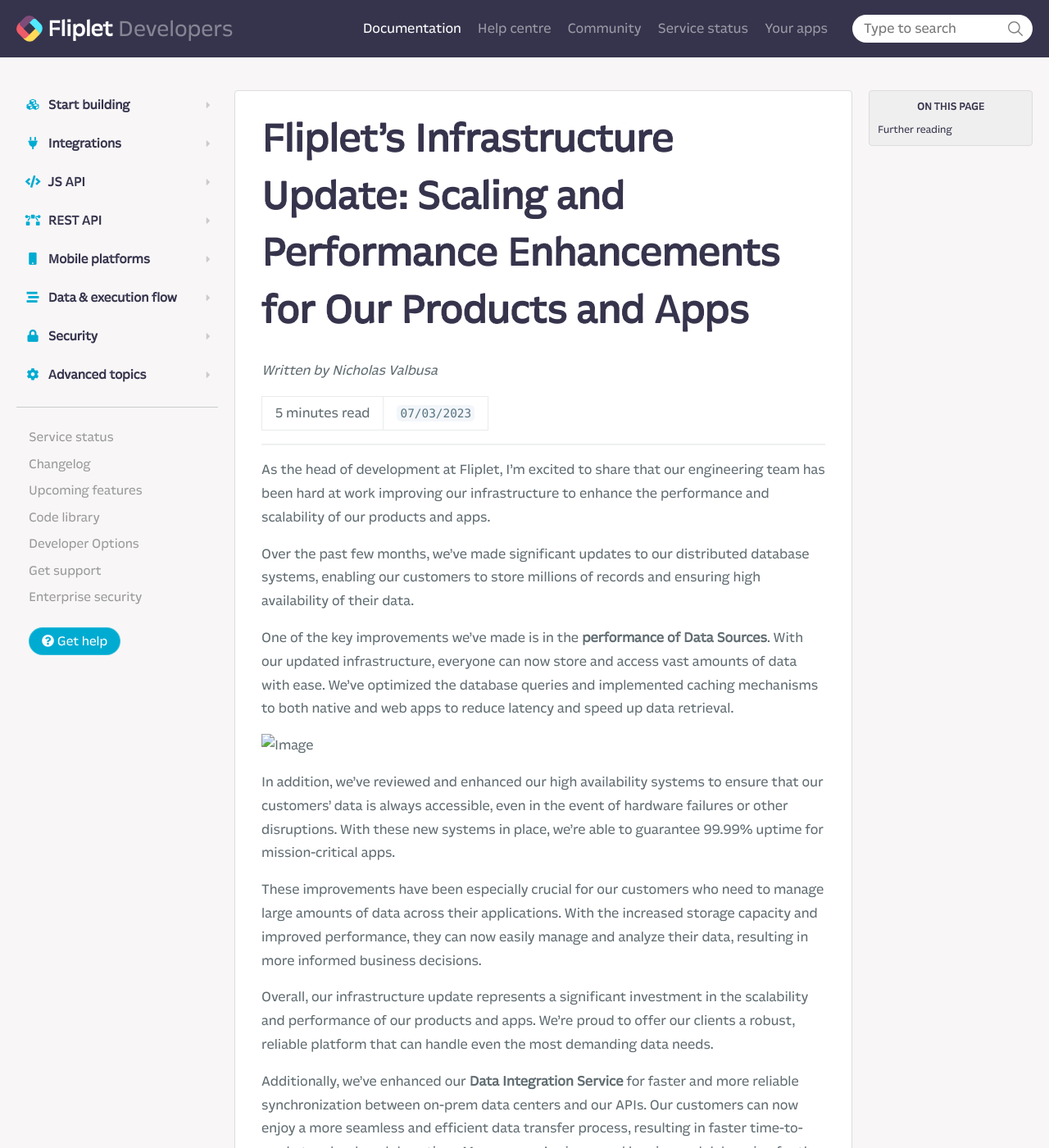
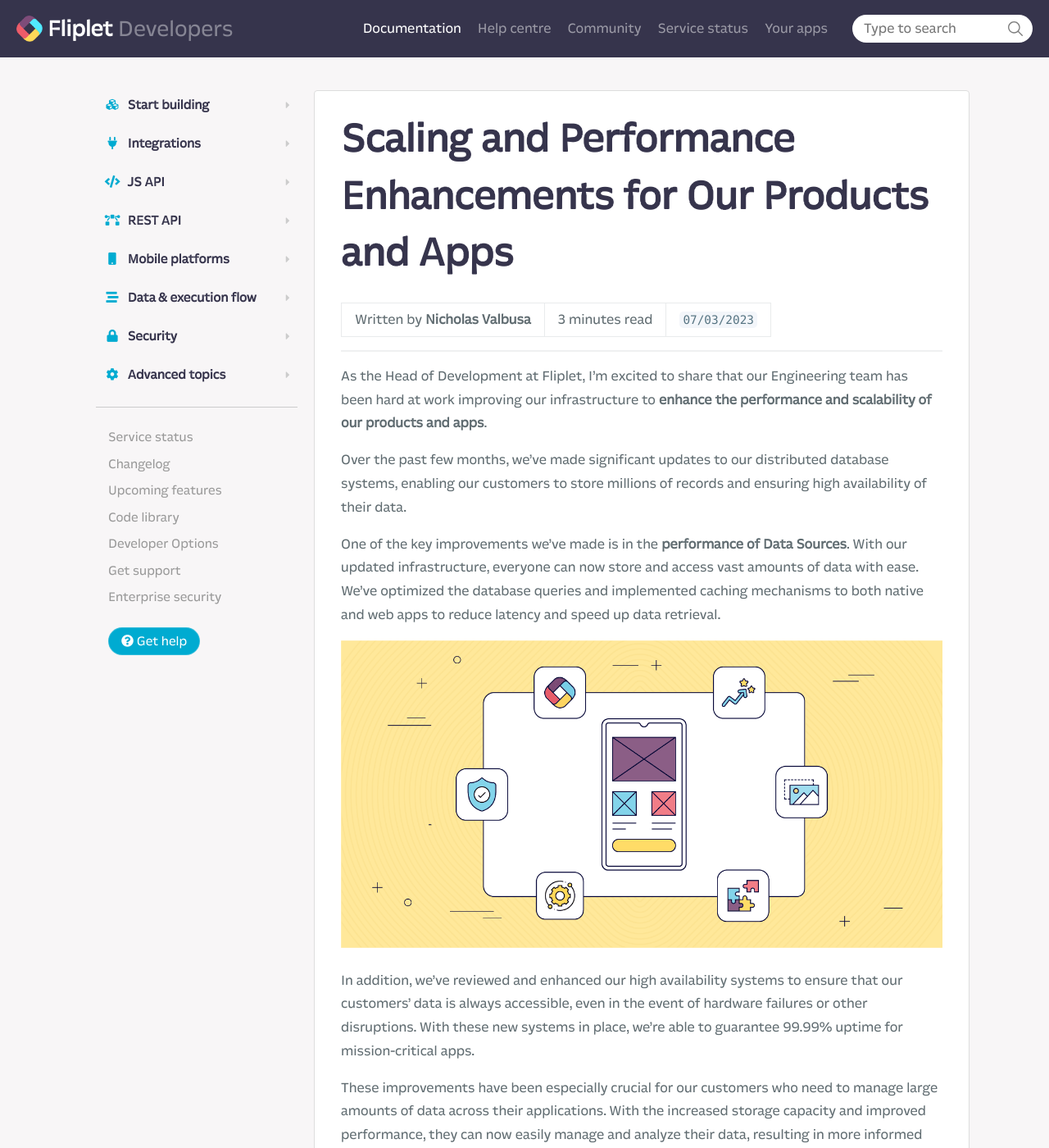
Before and after one commit to Fliplet/fliplet-cli, a Jekyll site: the page built from docs/engineering/infrastructure-performance-update-2023-q1.md, in a window 1280 px wide and 1400 px high. Shown: the whole window at 82% size. Built offline with Jekyll 4.4.1, drawn with Linux system fonts in a browser that asks for light colours; nearby versions of some CDN libraries; our own code applies the rules of GitHub Pages for plain Markdown files; library files that are not in the unit come from our copies; comment, search, counter and statistics services are not loaded; a style sheet for code colours, icons or effects is not loaded; some of the changed text lies outside the part shown.

Commit message:
updates for q1 article

```diff
--- a/docs/_layouts/default.html
+++ b/docs/_layouts/default.html
@@ -136,9 +136,9 @@
                 <li><a href="/API/helpers/example-decision-tree.html">Decision Tree</a></li>
               </ul>
             </div>
-            <a class="hiring" href="https://fliplet.com/careers/?utm_source=developers">
-              <h4>We're hiring</h4>
-              <p>Fliplet is now hiring <strong>developers</strong>, check out our <u>careers</u> page to find out more.</p>
+            <a class="hiring" href="/engineering/infrastructure-performance-update-2023-q1.html">
+              <h4>Engineering update</h4>
+              <p>Read the latest exciting infrastructure updates from the Fliplet engineering team.</p>
             </a>
             <ul class="nav">
               <li>
--- a/docs/engineering/infrastructure-performance-update-2023-q1.md
+++ b/docs/engineering/infrastructure-performance-update-2023-q1.md
@@ -1,38 +1,32 @@
-# Fliplet's Infrastructure Update: Scaling and Performance Enhancements for Our Products and Apps
+# Scaling and Performance Enhancements for Our Products and Apps
 
-*Written by Nicholas Valbusa*
-
-5 minutes read | `07/03/2023`
+Written by **Nicholas Valbusa** | 3 minutes read | `07/03/2023`
 
 ---
 
-As the head of development at Fliplet, I'm excited to share that our engineering team has been hard at work improving our infrastructure to enhance the performance and scalability of our products and apps.
+As the Head of Development at Fliplet, I'm excited to share that our Engineering team has been hard at work improving our infrastructure to **enhance the performance and scalability of our products and apps**.
 
 Over the past few months, we've made significant updates to our distributed database systems, enabling our customers to store millions of records and ensuring high availability of their data.
 
 One of the key improvements we've made is in the **performance of Data Sources**. With our updated infrastructure, everyone can now store and access vast amounts of data with ease. We've optimized the database queries and implemented caching mechanisms to both native and web apps to reduce latency and speed up data retrieval.
 
-![Image](assets/img/blog-2.png)
+![Image](/assets/img/blog-2.png)
 
 In addition, we've reviewed and enhanced our high availability systems to ensure that our customers' data is always accessible, even in the event of hardware failures or other disruptions. With these new systems in place, we're able to guarantee 99.99% uptime for mission-critical apps.
 
 These improvements have been especially crucial for our customers who need to manage large amounts of data across their applications. With the increased storage capacity and improved performance, they can now easily manage and analyze their data, resulting in more informed business decisions.
 
-Overall, our infrastructure update represents a significant investment in the scalability and performance of our products and apps. We're proud to offer our clients a robust, reliable platform that can handle even the most demanding data needs.
+Overall, our infrastructure update also represents a significant investment in the security and monitoring of our **ISO27001-certified** platform. We're proud to offer our clients a robust, reliable platform that can handle even the most demanding data needs for their apps.
 
-Additionally, we've enhanced our **Data Integration Service** for faster and more reliable synchronization between on-prem data centers and our APIs. Our customers can now enjoy a more seamless and efficient data transfer process, resulting in faster time-to-market and reduced downtime. Moreover, we've improved logging and debugging for the software when installed as a Windows Service. This allows engineers to quickly identify and troubleshoot any issues that may arise during the synchronization process.
+Additionally, we've enhanced our **Data Integration Service** for faster and more reliable synchronization between on-prem data centers and our APIs. Customers and engineering teams integrating with our RESTful APIs can now enjoy a more seamless and efficient data transfer process, resulting in faster time-to-market and reduced downtime. Moreover, we've improved logging and debugging for the software when installed as a Windows Service. This allows engineers to quickly identify and troubleshoot any issues that may arise during the synchronization process.
 
-Furthermore, we've **updated our documentation with more examples** and use cases across our most frequently used JS APIs, like forms, app actions and helpers. This ensures that our customers have the information they need to take full advantage of our platform's capabilities.
+Furthermore, we've **updated our documentation with more examples** and use cases across our most frequently used JS APIs, like forms, app actions and helpers. This ensures that your developers have access the information they need to take full advantage of our platform's capabilities.
 
 Looking ahead, later this year we will be sharing more about the exciting features we are working on, like **hardware security keys** for Fliplet Studio, a **new version of app actions for no-code workflow app building**, and **new components to accelerate building dynamic layouts**. We're committed to staying at the forefront of innovation in the no-code app development space and providing our customers with the tools they need to succeed.
 
 In addition to these new features, we'll continue to invest in our infrastructure to ensure that our platform remains fast, reliable, and scalable. Our engineering team is constantly exploring new technologies to continue pushing the boundaries of what's possible with our products and apps, and we look forward to sharing more updates in the near future.
 
----
-
-Nicholas Valbusa
-
-Head of Development @ Fliplet
+**Nicholas Valbusa** | Head of Development @ **Fliplet**
 
 ---
 
@@ -48,3 +42,7 @@
     </div>
   </a>
 </section>
+
+<style>
+  #toc { display: none !important }
+</style>
```
